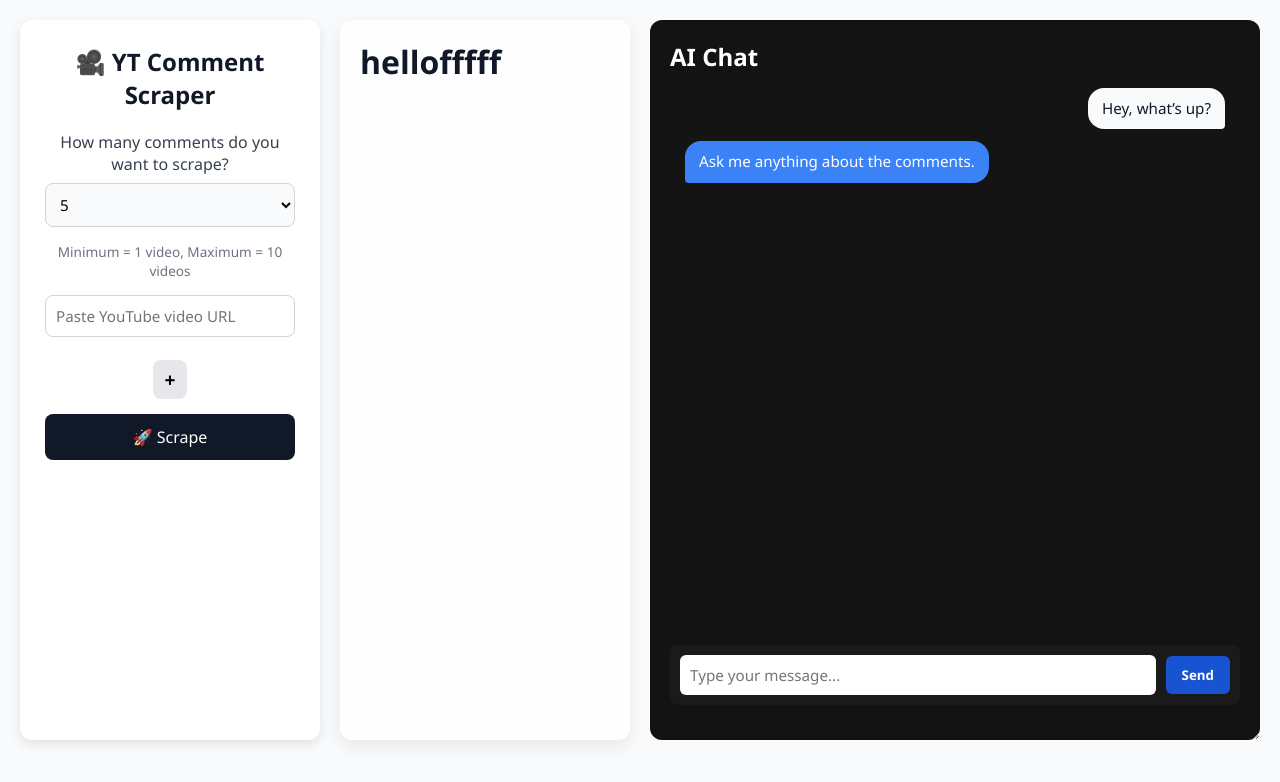
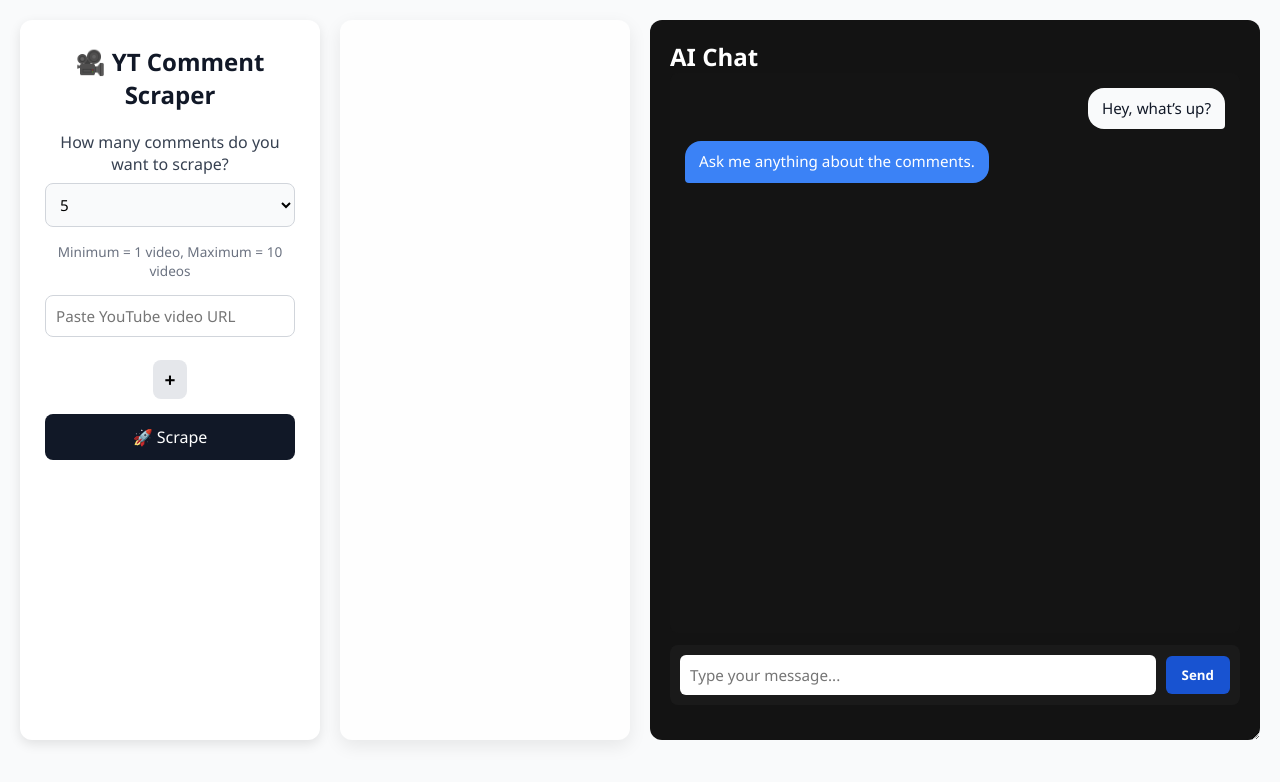
Before and after one commit to 0xisaifi/Youtube_Comment_Scraper, a website: page index.html in a window 1280 px wide. Drawn offline with Linux system fonts and the light colour scheme.

Commit message:
Update index.html

```diff
--- a/index.html
+++ b/index.html
@@ -43,7 +43,7 @@
             </div>
 
             <div class="outputBox">
-                <h1>hellofffff</h1>
+                <!-- Dynamic -->
             </div>
 
             <div class="ai-box">
```
